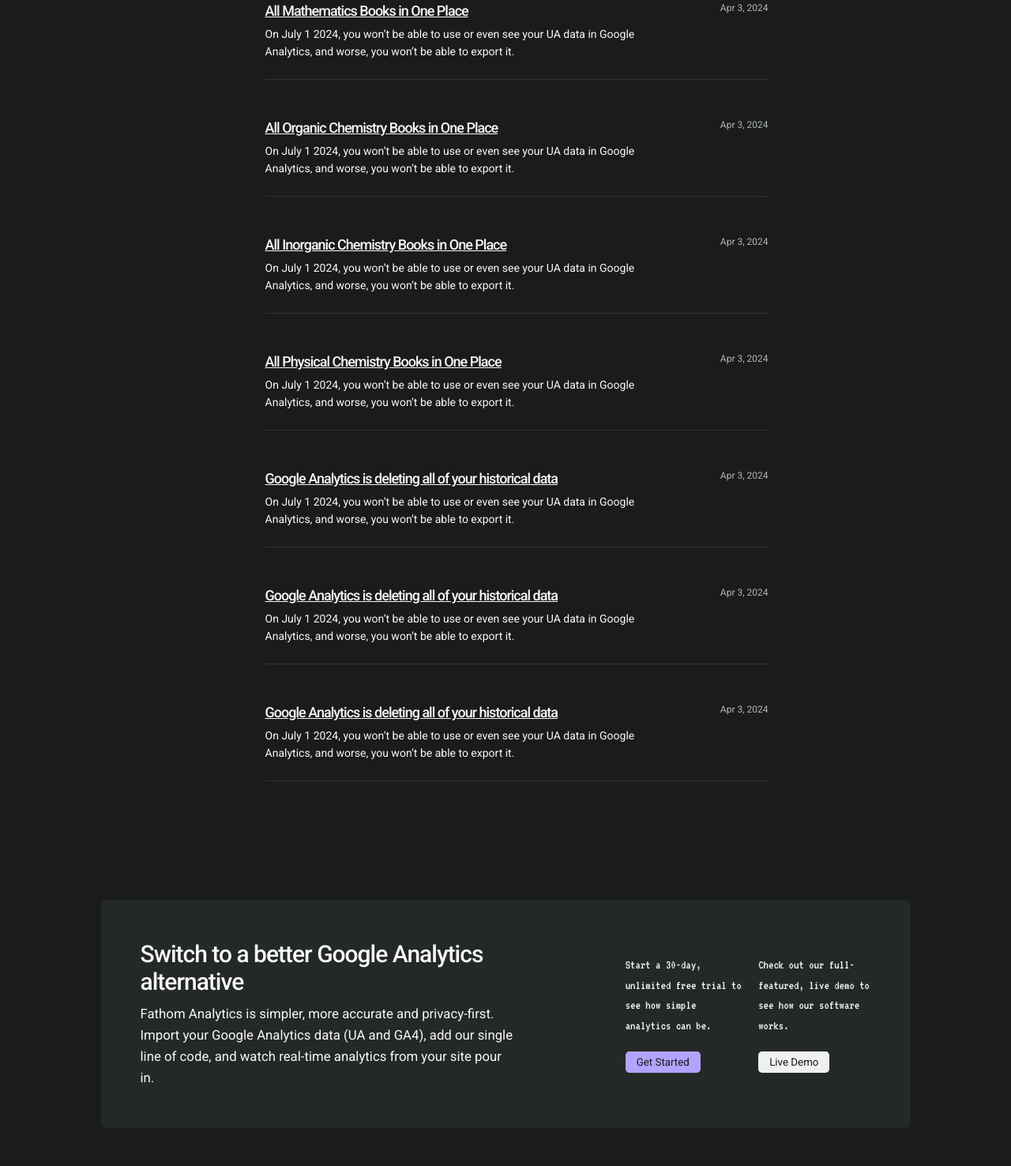
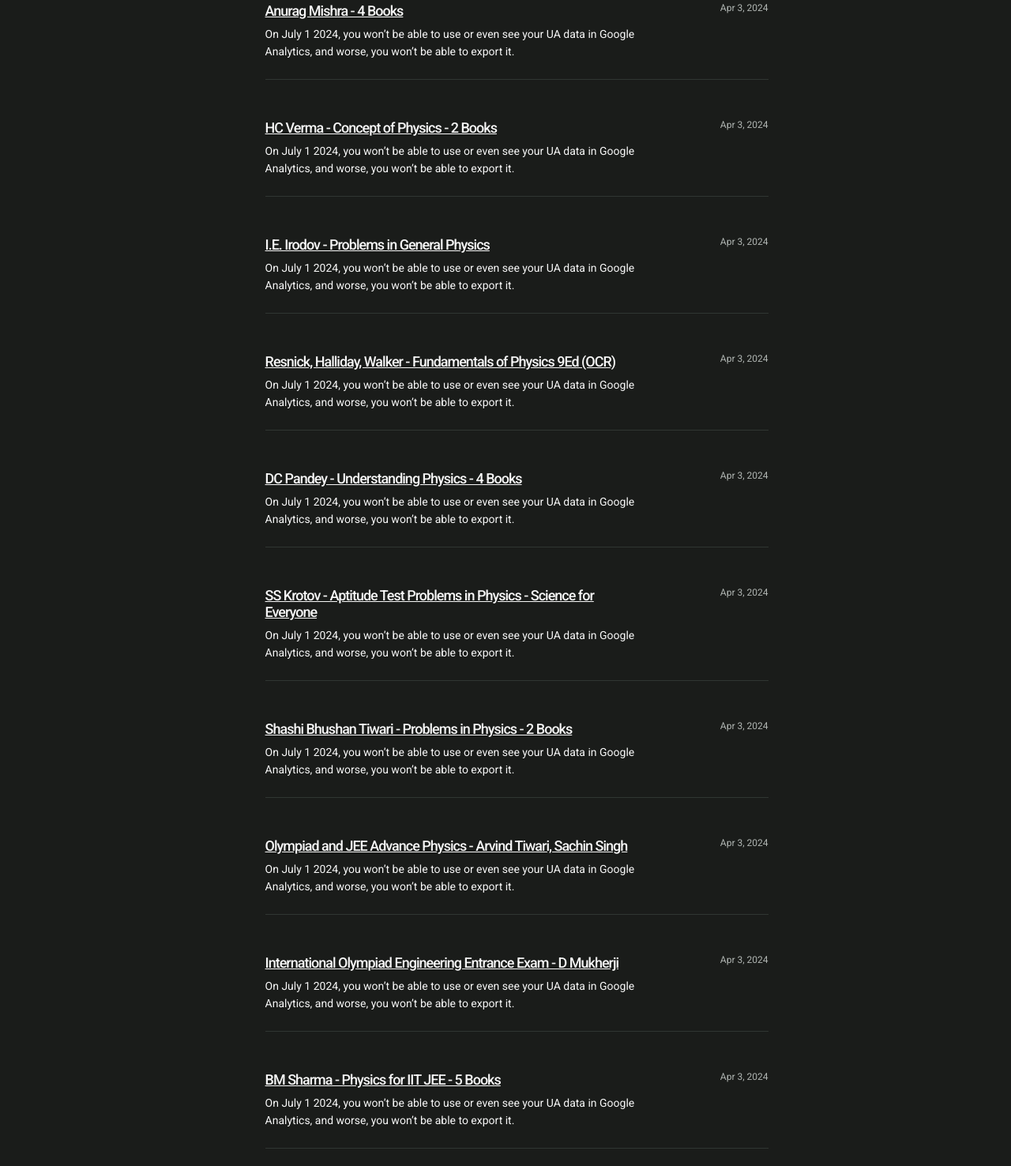
Before and after one commit to ayushcodes0/JeeArchiveMaterial, a plain HTML site: page physics.html in a window 1280 px wide. Shown: the part 624-2100 px from the top of the page at 79% size. Drawn offline with Linux system fonts and the light colour scheme.

Commit message:
Added names of books of physics

```diff
--- a/physics.html
+++ b/physics.html
@@ -54,7 +54,7 @@
                 <div class="main-links">
                     <div class="links-content">
                         <div class="links-info">
-                            <a href="cengage.html"><h3>Cengage G. Tewani - 5 Books</h3></a>
+                            <a href="cengage.html"><h3>Physics Galaxy - Ashish Arora 4 Books</h3></a>
                             <p>Renowned physics book for Class 11 students, covering mechanics, waves, and thermodynamics with clear concepts, solved examples, and challenging problems for JEE preparation.</p>
                         </div>
                         <div class="dates">
@@ -66,7 +66,7 @@
                 <div class="main-links">
                     <div class="links-content">
                         <div class="links-info">
-                            <a href="#"><h3>All Physics Books in One Place</h3></a>
+                            <a href="#"><h3>Physics Galaxy - 700+ Advanced Illustrations </h3></a>
                             <p>On July 1 2024, you won’t be able to use or even see your UA data in Google Analytics, and worse, you won’t be able to export it.</p>
                         </div>
                         <div class="dates">
@@ -78,7 +78,7 @@
                 <div class="main-links">
                     <div class="links-content">
                         <div class="links-info">
-                            <a href="#"><h3>All Mathematics Books in One Place</h3></a>
+                            <a href="#"><h3>Anurag Mishra - 4 Books</h3></a>
                             <p>On July 1 2024, you won’t be able to use or even see your UA data in Google Analytics, and worse, you won’t be able to export it.</p>
                         </div>
                         <div class="dates">
@@ -90,7 +90,7 @@
                 <div class="main-links">
                     <div class="links-content">
                         <div class="links-info">
-                            <a href="#"><h3>All Organic Chemistry Books in One Place</h3></a>
+                            <a href="#"><h3>HC Verma - Concept of Physics - 2 Books</h3></a>
                             <p>On July 1 2024, you won’t be able to use or even see your UA data in Google Analytics, and worse, you won’t be able to export it.</p>
                         </div>
                         <div class="dates">
@@ -102,7 +102,7 @@
                 <div class="main-links">
                     <div class="links-content">
                         <div class="links-info">
-                            <a href="#"><h3>All Inorganic Chemistry Books in One Place</h3></a>
+                            <a href="#"><h3>I.E. Irodov - Problems in General Physics</h3></a>
                             <p>On July 1 2024, you won’t be able to use or even see your UA data in Google Analytics, and worse, you won’t be able to export it.</p>
                         </div>
                         <div class="dates">
@@ -114,7 +114,7 @@
                 <div class="main-links">
                     <div class="links-content">
                         <div class="links-info">
-                            <a href="#"><h3>All Physical Chemistry Books in One Place</h3></a>
+                            <a href="#"><h3>Resnick, Halliday, Walker - Fundamentals of Physics 9Ed (OCR)</h3></a>
                             <p>On July 1 2024, you won’t be able to use or even see your UA data in Google Analytics, and worse, you won’t be able to export it.</p>
                         </div>
                         <div class="dates">
@@ -126,7 +126,7 @@
                 <div class="main-links">
                     <div class="links-content">
                         <div class="links-info">
-                            <a href="#"><h3>Google Analytics is deleting all of your historical data</h3></a>
+                            <a href="#"><h3>DC Pandey - Understanding Physics - 4 Books</h3></a>
                             <p>On July 1 2024, you won’t be able to use or even see your UA data in Google Analytics, and worse, you won’t be able to export it.</p>
                         </div>
                         <div class="dates">
@@ -138,7 +138,7 @@
                 <div class="main-links">
                     <div class="links-content">
                         <div class="links-info">
-                            <a href="#"><h3>Google Analytics is deleting all of your historical data</h3></a>
+                            <a href="#"><h3>SS Krotov - Aptitude Test Problems in Physics - Science for Everyone</h3></a>
                             <p>On July 1 2024, you won’t be able to use or even see your UA data in Google Analytics, and worse, you won’t be able to export it.</p>
                         </div>
                         <div class="dates">
@@ -150,7 +150,41 @@
                 <div class="main-links">
                     <div class="links-content">
                         <div class="links-info">
-                            <a href="#"><h3>Google Analytics is deleting all of your historical data</h3></a>
+                            <a href="#"><h3>Shashi Bhushan Tiwari - Problems in Physics - 2 Books</h3></a>
+                            <p>On July 1 2024, you won’t be able to use or even see your UA data in Google Analytics, and worse, you won’t be able to export it.</p>
+                        </div>
+                        <div class="dates">
+                            <p>Apr 3, 2024</p>
+                        </div>
+                    </div>
+                </div>
+
+                <div class="main-links">
+                    <div class="links-content">
+                        <div class="links-info">
+                            <a href="#"><h3>Olympiad and JEE Advance Physics - Arvind Tiwari, Sachin Singh</h3></a>
+                            <p>On July 1 2024, you won’t be able to use or even see your UA data in Google Analytics, and worse, you won’t be able to export it.</p>
+                        </div>
+                        <div class="dates">
+                            <p>Apr 3, 2024</p>
+                        </div>
+                    </div>
+                </div>
+                <div class="main-links">
+                    <div class="links-content">
+                        <div class="links-info">
+                            <a href="#"><h3>International Olympiad Engineering Entrance Exam - D Mukherji</h3></a>
+                            <p>On July 1 2024, you won’t be able to use or even see your UA data in Google Analytics, and worse, you won’t be able to export it.</p>
+                        </div>
+                        <div class="dates">
+                            <p>Apr 3, 2024</p>
+                        </div>
+                    </div>
+                </div>
+                <div class="main-links">
+                    <div class="links-content">
+                        <div class="links-info">
+                            <a href="#"><h3>BM Sharma - Physics for IIT JEE - 5 Books</h3></a>
                             <p>On July 1 2024, you won’t be able to use or even see your UA data in Google Analytics, and worse, you won’t be able to export it.</p>
                         </div>
                         <div class="dates">
```
